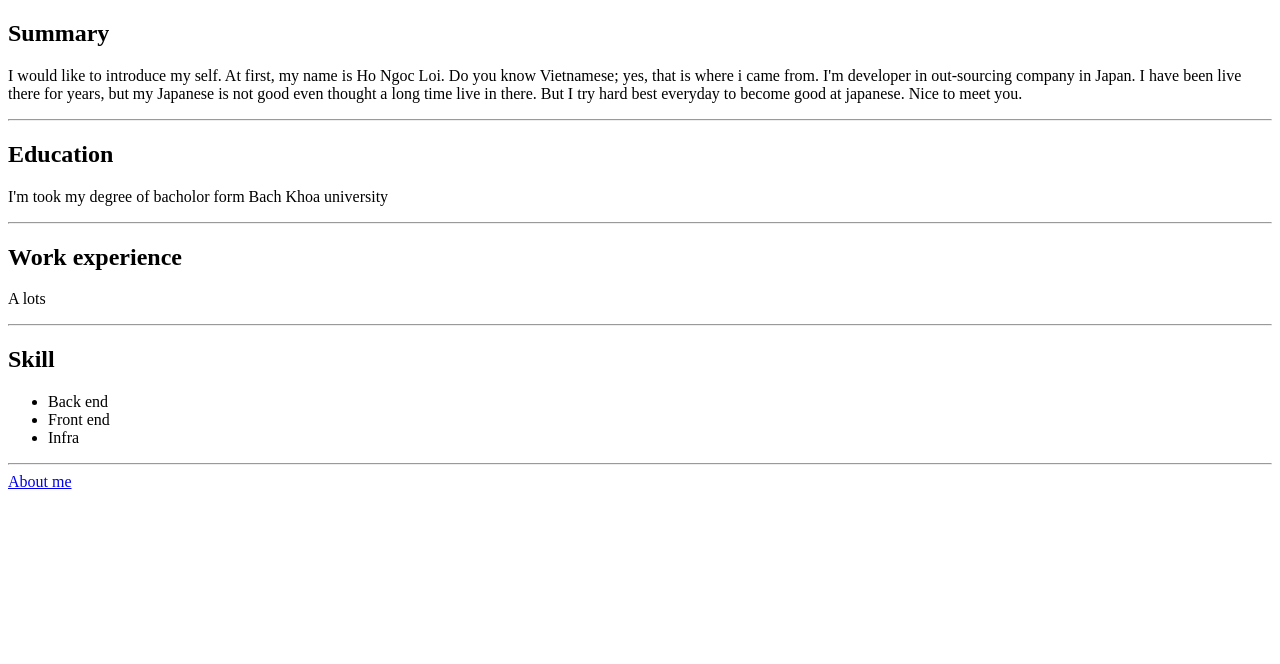
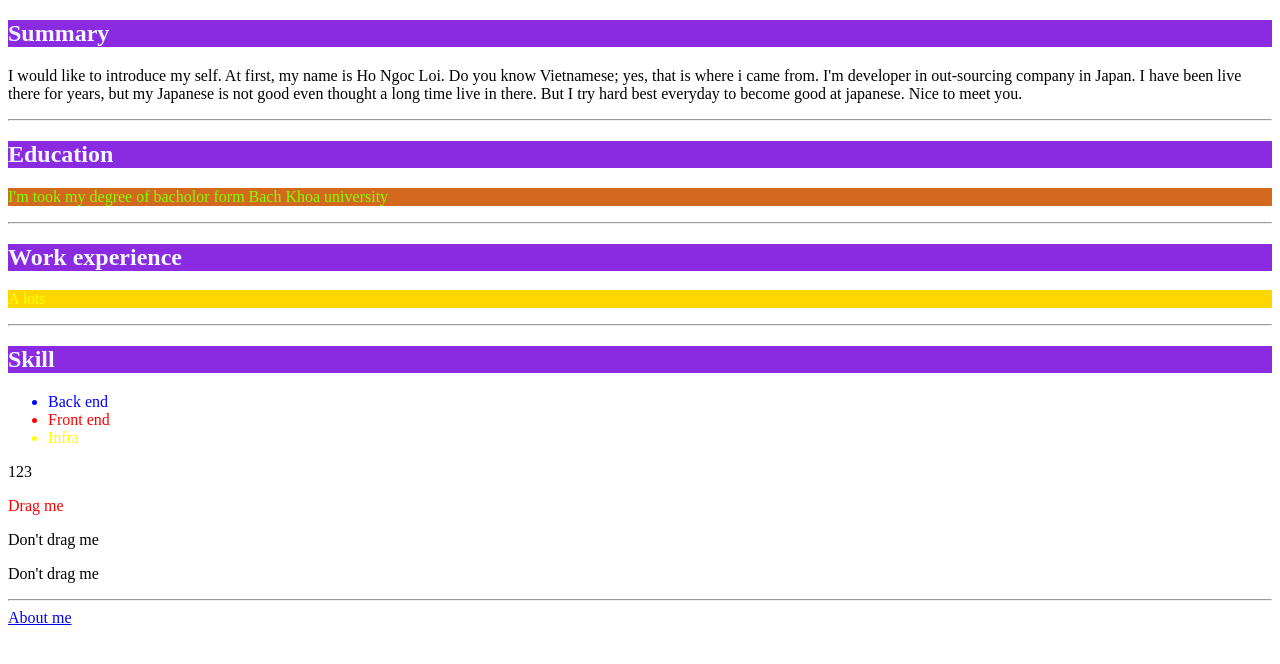
Before and after one commit to TomEby/httl-portfolio, a plain HTML site: page index.html in a window 1280 px wide. Drawn offline with Linux system fonts and the light colour scheme.

Commit message:
feat : css styple learn

```diff
--- /dev/null
+++ b/css/styles.css
@@ -0,0 +1,22 @@
+h2 {
+    color: aliceblue;
+    background-color: blueviolet;
+}
+
+.p1 {
+    color: chartreuse;
+    background-color: chocolate;
+}
+
+.p2 {
+    color: yellow;
+    background-color: gold;
+}
+
+#main {
+    background-color: darkslateblue;
+}
+
+p[draggable="true"] {
+    color: red;
+}
--- a/index.html
+++ b/index.html
@@ -8,29 +8,35 @@
 
 <body>
   <h2>Summary</h2>
-<p>I would like to introduce my self. At first, my name is Ho Ngoc Loi. Do you know Vietnamese; yes, that is where i came from.
-  I'm developer in out-sourcing company in Japan. I have been live there for  years, but my Japanese is not good even thought a long time live in there.
+  <p>I would like to introduce my self. At first, my name is Ho Ngoc Loi. Do you know Vietnamese; yes, that is where i
+    came from.
+    I'm developer in out-sourcing company in Japan. I have been live there for years, but my Japanese is not good even
+    thought a long time live in there.
     But I try hard best everyday to become good at japanese.
     Nice to meet you.
   </p>
   <hr>
   <h2>Education</h2>
-<p>I'm took my degree of bacholor form Bach Khoa university</p>
+  <p class="p1">I'm took my degree of bacholor form Bach Khoa university</p>
   <hr>
   <h2>Work experience</h2>
-<p>A lots</p>
+  <p class="p2">A lots</p>
   <hr>
   <h2>Skill</h2>
-<p>
+  <p id="p3">
   <ul>
-    <li>Back end</li>
-    <li>Front end</li>
-    <li>Infra</li>
+    <li style="color: blue;">Back end</li>
+    <li style="color: red;">Front end</li>
+    <li style="color: yellow;">Infra</li>
   </ul>
+  123
   </p>
+  <p draggable="true">Drag me</p>
+  <p draggable="false">Don't drag me</p>
+  <p draggable="false">Don't drag me</p>
   <hr>
-
   <a href="./public/about.html">About me</a>
+  <link rel="stylesheet" href="./css/styles.css">
 </body>
 
 </html>
```
Lines whose indentation alone changed are shown as unchanged.
